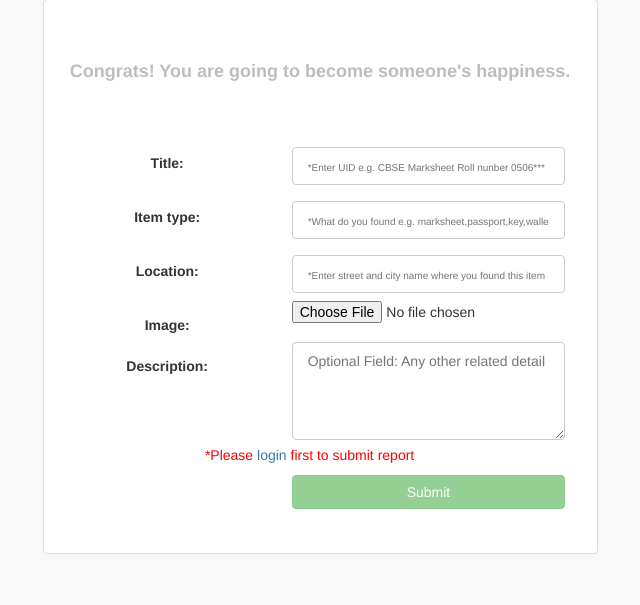
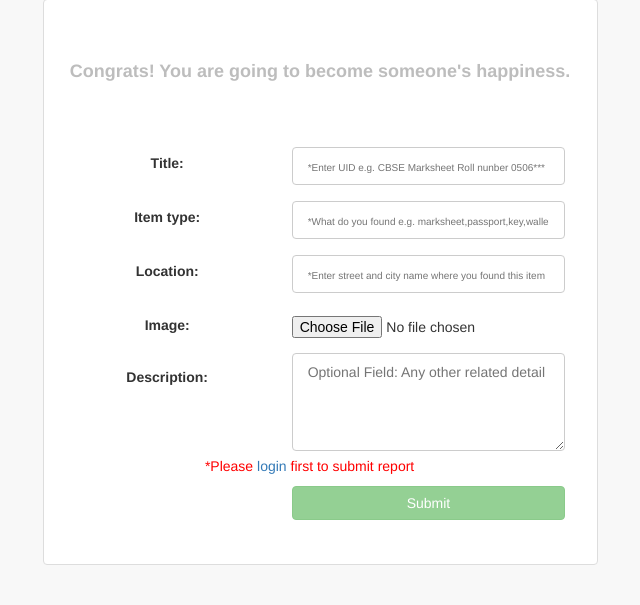
Before and after one commit to mwhorse46/backmyitem, a Django app: page /report in a window 1280 px wide. Shown: the part 86-691 px from the top of the page, without its empty margins (320-960 px from the left). Run offline with Django 3.2, Linux system fonts and the light colour scheme; some libraries are stand-ins or nearby versions.

Commit message:
style image

```diff
--- a/static/css/base.css
+++ b/static/css/base.css
@@ -358,3 +358,9 @@ list-style-type: none;
     width:100% !important;
     background:white !important;
     }
+
+#id_image{
+margin-top:15px;
+margin-bottom:15px;
+
+}
```
